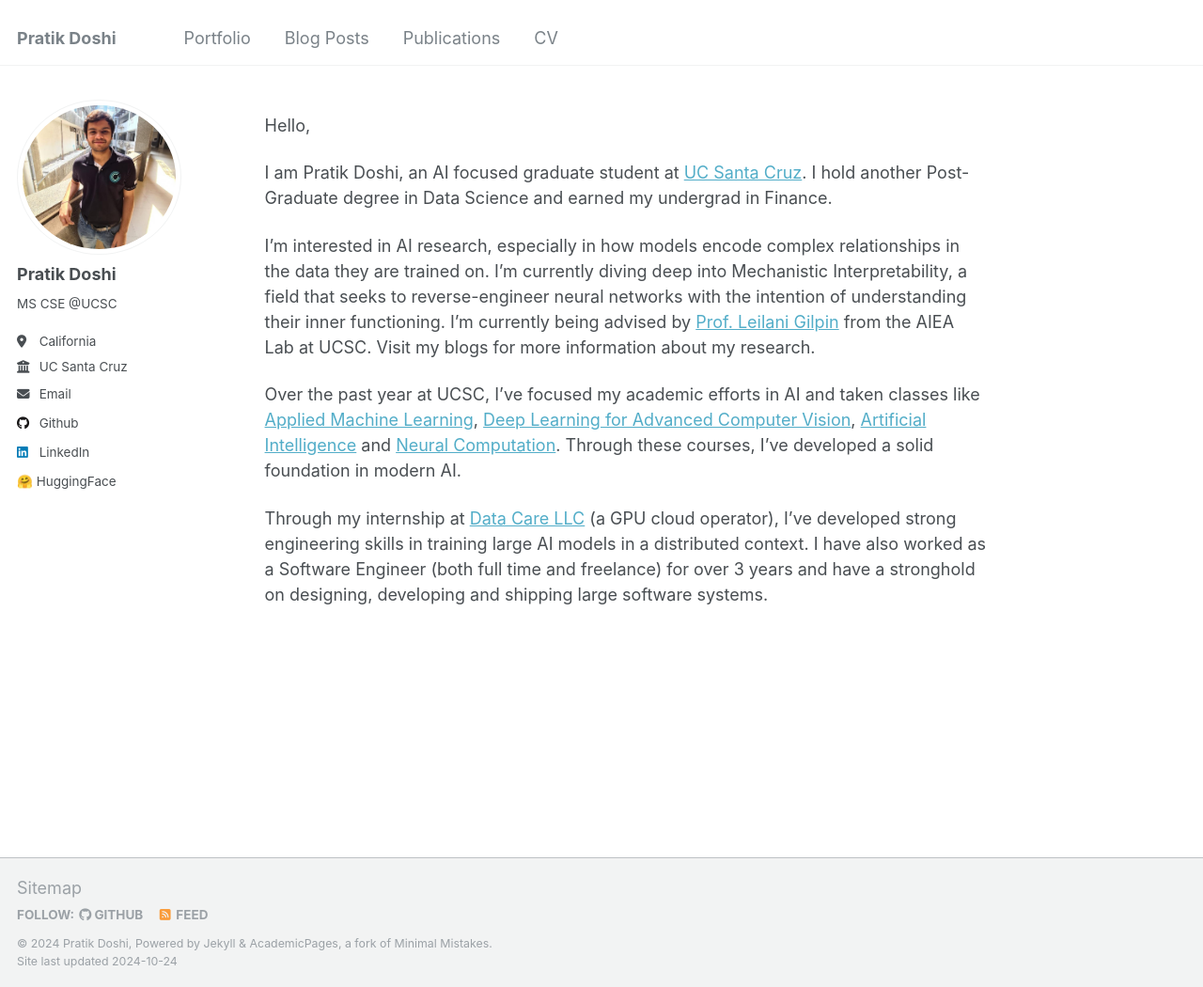
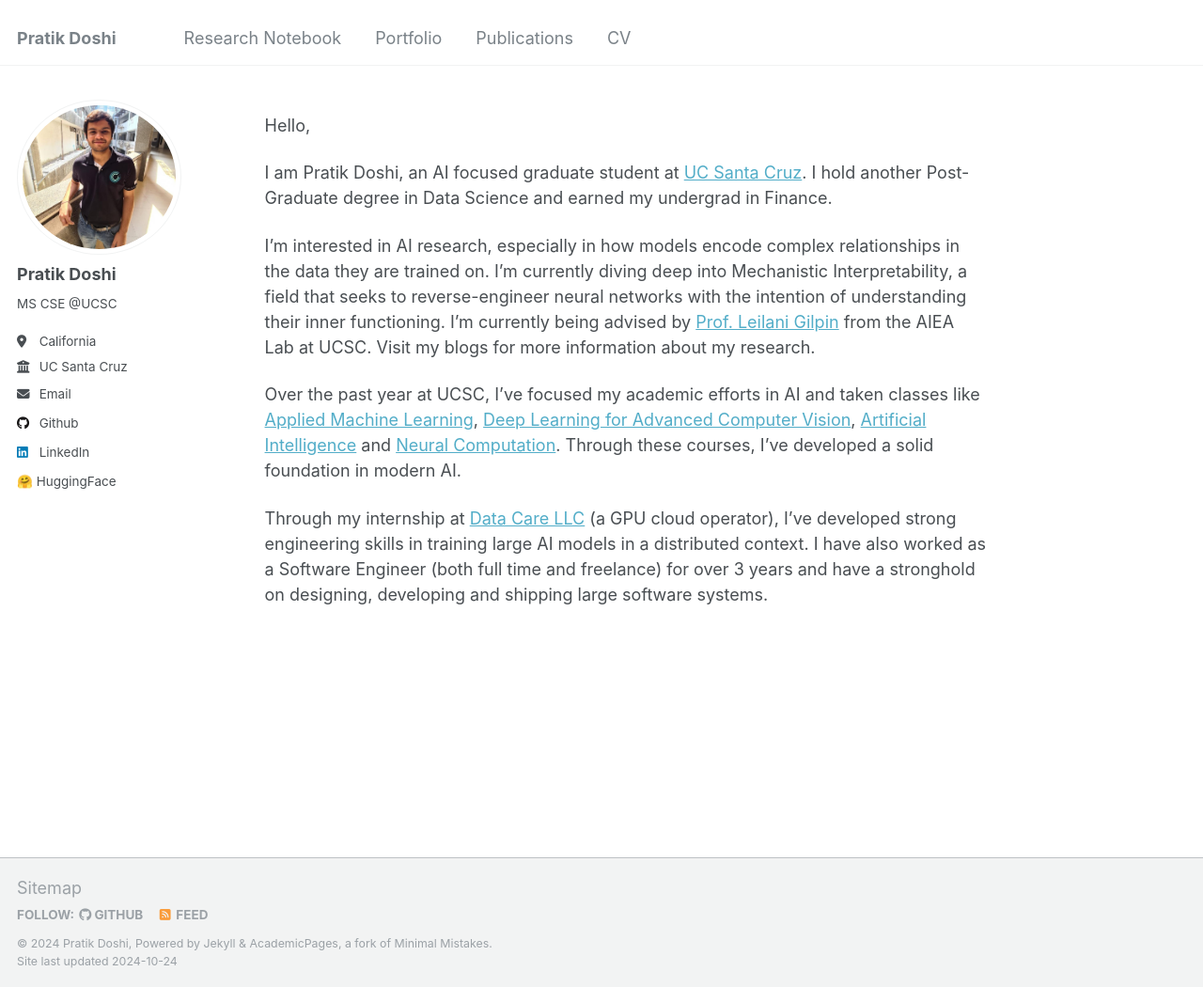
Before and after one commit to Pratik-Doshi-99/pratik-doshi-99.github.io, a Jekyll site: the page built from _pages/about.md, in a window 1280 px wide and 1050 px high. Shown: the whole window at 94% size. Built offline with Jekyll 4.4.1, drawn with Linux system fonts in a browser that asks for light colours.

Commit message:
renamed blog posts to research notebook

```diff
--- a/_data/navigation.yml
+++ b/_data/navigation.yml
@@ -6,11 +6,11 @@
 
 main:
 
+  - title: "Research Notebook"
+    url: /year-archive/
+
   - title: "Portfolio"
     url: /portfolio/
-
-  - title: "Blog Posts"
-    url: /year-archive/
 
   - title: "Publications"
     url: /publications/
```
